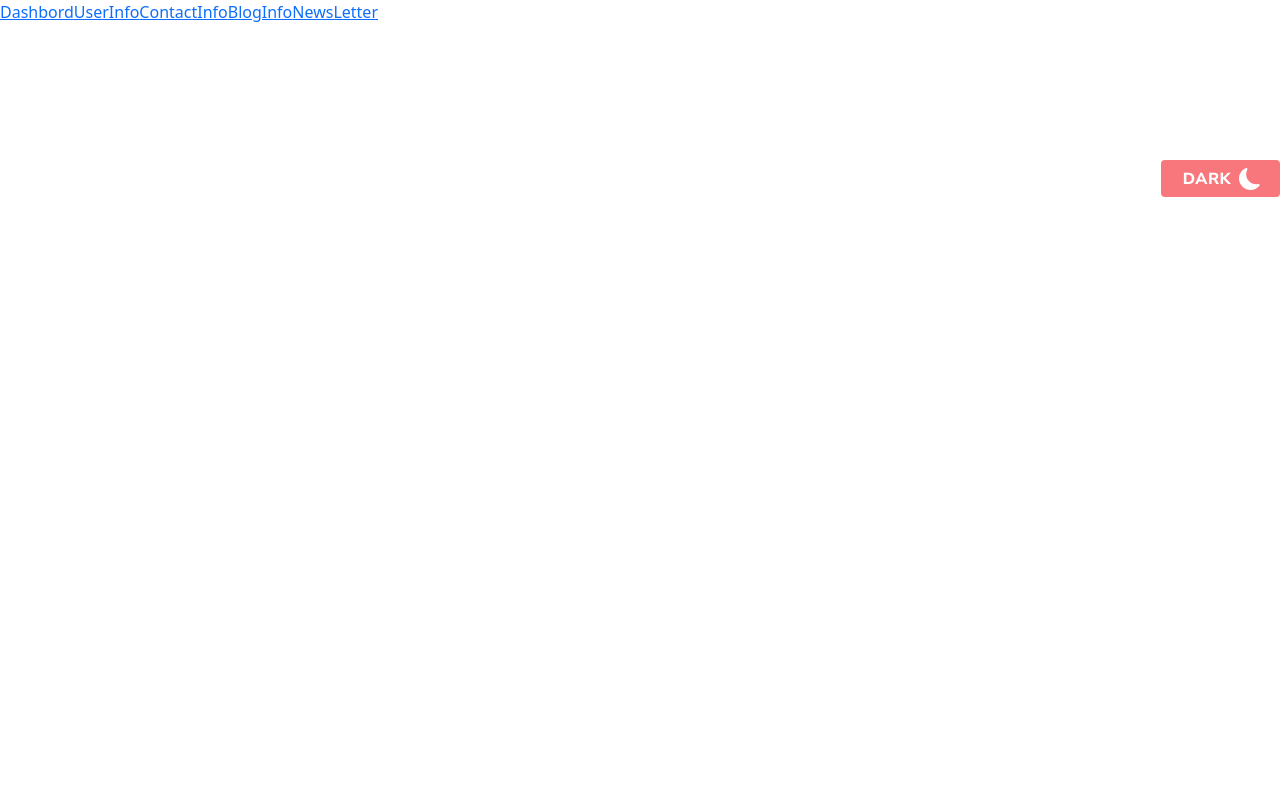
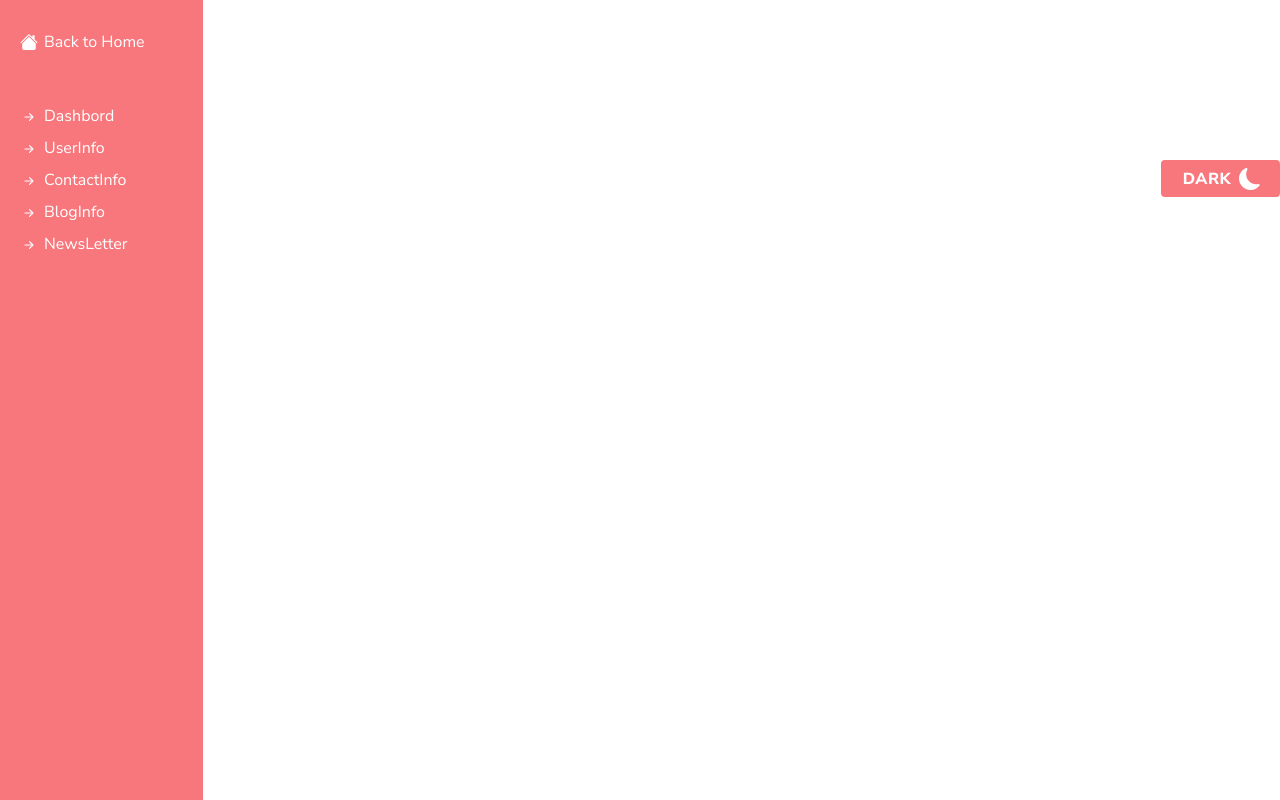
Before and after one commit to azadulkabir455/creativeBlog, a React (Create React App) app: page /dashbord in a window 1280 px wide. Built offline with nearby package versions, Linux system fonts and the light colour scheme; no server answers.

Commit message:
Dashbord design done

```diff
--- a/src/Components/Dashboard/Dashbord.jsx
+++ b/src/Components/Dashboard/Dashbord.jsx
@@ -1,21 +1,24 @@
-import React from 'react'
+import React,{useContext} from 'react'
 import {Link, Outlet} from "react-router-dom"
+import {GlobalContextProvider} from "../../ContextApi/GlobalContext"
+import "../../Resources/Css/Dashbord/dashbord.scss"
+import { BsFillHouseFill,BsArrowRightShort } from "react-icons/bs";
 
 export default function Dashboard() {
+  const {theme} = useContext(GlobalContextProvider)
   return (
     <>
-      <div className="container-fluide overflow-hidden">
-        <div className="row">
-        <div className="col-3">
-          <Link to="/dashbord/dashbordindex">Dashbord</Link>
-          <Link to="/dashbord/userinfo">UserInfo</Link>
-          <Link to="/dashbord/contactinfo">ContactInfo</Link>
-          <Link to="/dashbord/bloginfo">BlogInfo</Link>
-          <Link to="/dashbord/newsletterinfo">NewsLetter</Link>
+      <div className="dashbord" id={theme}>
+        <div className="dashbordMenuItem">
+          <Link to="/" className='home'><BsFillHouseFill/> Back to Home</Link>
+          <Link to="/dashbord/dashbordindex"><BsArrowRightShort />Dashbord</Link>
+          <Link to="/dashbord/userinfo"><BsArrowRightShort />UserInfo</Link>
+          <Link to="/dashbord/contactinfo"><BsArrowRightShort />ContactInfo</Link>
+          <Link to="/dashbord/bloginfo"><BsArrowRightShort />BlogInfo</Link>
+          <Link to="/dashbord/newsletterinfo"><BsArrowRightShort />NewsLetter</Link>
         </div>
-        <div className="col-9">
+        <div className="dashbordContent">
           <Outlet />
-        </div>
         </div>
       </div>
     </>
--- a/src/Components/Dashboard/NewsletterInfo.jsx
+++ b/src/Components/Dashboard/NewsletterInfo.jsx
@@ -1,7 +1,33 @@
 import React from 'react'
+import useFetch from '../../CustomHooks/useFetch'
 
 export default function NewsletterInfo() {
+  const [data] = useFetch("newsletter")
   return (
-    <div>NewsletterInfo</div>
+    <>
+      <h1>NewsLetter Info</h1>
+      <table className="table table-striped">
+        <thead>
+          <tr>
+            <th scope="col">Email</th>
+            <th scope="col">Actions</th>
+          </tr>
+        </thead>
+        <tbody>
+          {
+            data.map((emailItem) => {
+              <tr>
+                <td>{emailItem.email}</td>
+                <td>
+                  <button>Edit</button>
+                  <button>Delete</button>
+                </td>
+              </tr>
+            })
+          }
+        </tbody>
+      </table>
+
+    </>
   )
 }
--- a/src/Components/Home.jsx
+++ b/src/Components/Home.jsx
@@ -1,15 +1,23 @@
-import React, { useContext } from 'react';
+import React, { useContext,useState } from 'react';
 import { GlobalContextProvider } from "../ContextApi/GlobalContext"
 import { Link } from "react-router-dom"
 import { Images } from "../Resources/media/Media"
 import { BsArrowRightShort } from "react-icons/bs";
+import useCreate from '../CustomHooks/useCreate';
 import "../Resources/Css/home.scss"
 import GlobalHeader from '../GlobalWidgets/GlobalHeader/GlobalHeader';
 import GlobalFooter from '../GlobalWidgets/GlobalFooter/GlobalFooter';
 import HomeBanner from './Elements/HomeBanner';
 
 export default function Home() {
-  const { theme } = useContext(GlobalContextProvider)
+  const [email, setEmail] = useState();
+  const { theme } = useContext(GlobalContextProvider);
+  const [addData] = useCreate("newsletter",{email})
+
+  const fromHandle = (e) => {
+    e.preventDefault();
+    addData();
+  }
   return (
     <>
     <GlobalHeader />
@@ -186,10 +194,10 @@ export default function Home() {
                 <h4>Newsletter</h4>
                 <div className="row">
                   <div>
-                    <form action="">
+                    <form action="#" onSubmit={fromHandle}>
                       <label htmlFor="email" className="form-label">Email address</label>
-                      <input type="email" className="form-control" id="email" placeholder="name@example.com" />
-                      <button class="newsletterButton">Subscribe <BsArrowRightShort /></button>
+                      <input type="email" className="form-control" id="email" onChange={(e) => setEmail(e.target.value)} placeholder="name@example.com" />
+                      <button className="newsletterButton">Subscribe <BsArrowRightShort /></button>
                     </form>
                   </div>
                 </div>
--- /dev/null
+++ b/src/Resources/Css/Dashbord/dashbord.scss
@@ -0,0 +1,53 @@
+@import "../global.scss";
+
+
+.dashbord {
+    display: flex;
+    min-height: 100vh;
+    overflow: hidden;
+    .dashbordMenuItem {
+        width: 240px;
+        padding: 30px 20px;
+        background-color: $primaryColorDark;
+        a {
+            display: block;
+            margin-bottom: 8px;
+            @include paragraphFont {
+                color: $deemWhite;
+                text-decoration: none;
+            }
+            @extend %transition;
+            &:hover {
+                color: $paragraphColor
+            }
+            svg {
+                margin-right: 6px;
+                font-size: 18px;
+            }
+        }
+        a.home {
+            margin-bottom: 50px;
+            display: flex;
+            align-items: center;
+        }
+    }
+    .dashbordContent {
+        width:100%;
+        padding: 30px 140px 30px 30px;
+    }
+}
+
+#dark.dashbord {
+    .dashbordMenuItem {
+        background-color: $themeDeepDark;
+        a {
+            &:hover {
+                color: $primaryColor;
+            }
+        }
+    }
+    .dashbordContent {
+        background-color: $themeLightDark;
+        color: $deemWhite;
+    }
+}
```
